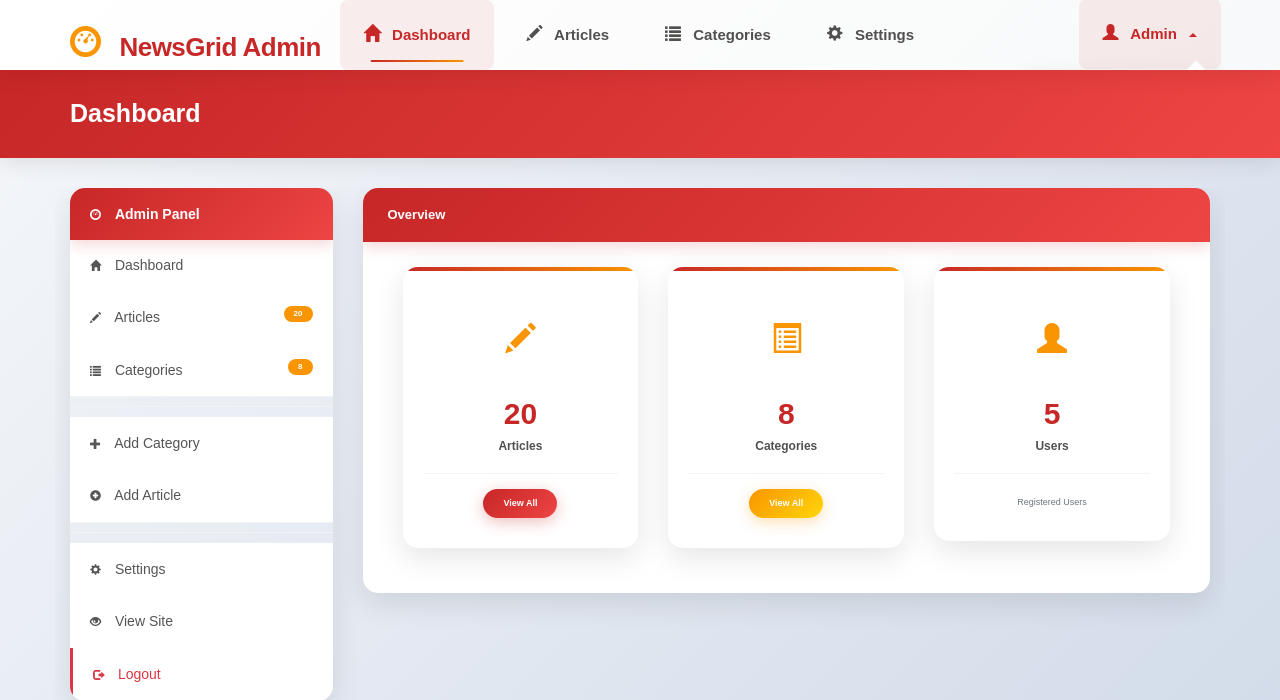
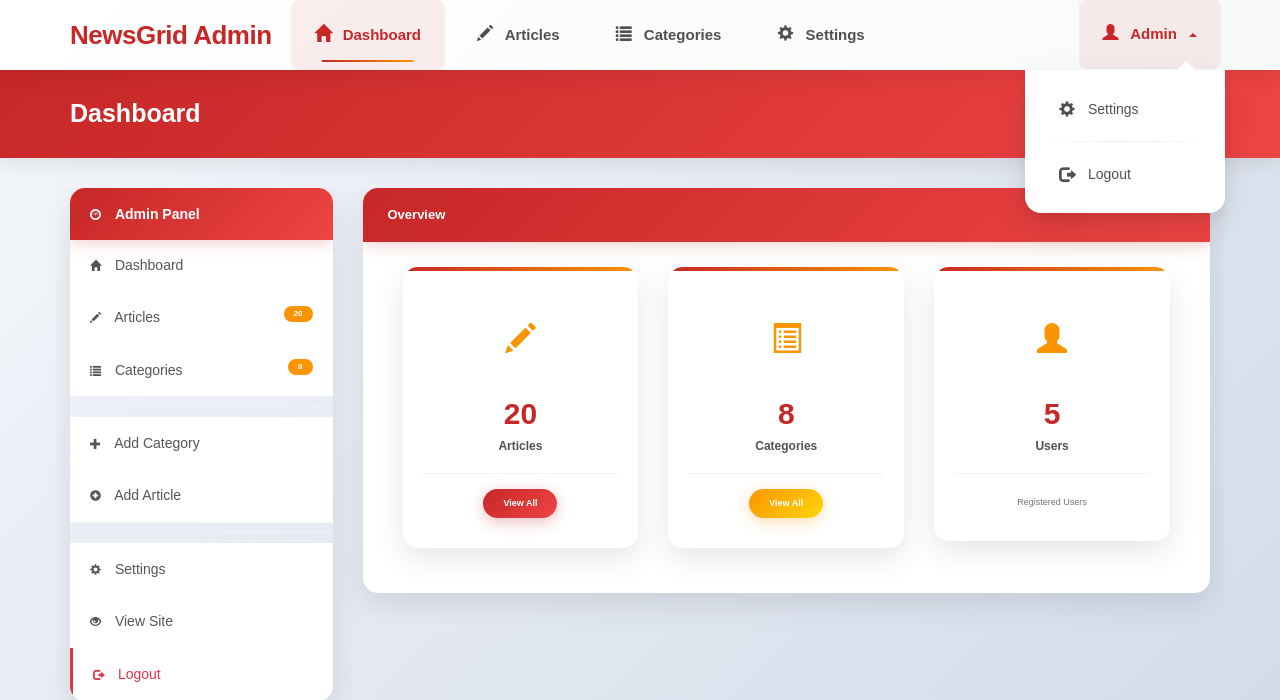
Before and after one commit to Mesayaaa/NewsPortal, a PHP site: page /admin/index.php in a window 1280 px wide, after a click on "Admin". Shown: the top 700 px of the page. Run offline with PHP 8.4, Linux system fonts and the light colour scheme; a user stored in the database is signed in; data comes from the database, SQL or seed files in the repository; some libraries are stand-ins or nearby versions.

Commit message:
`Refactor admin navigation and dropdown positioning`

```diff
--- a/admin/includes/nav.inc.php
+++ b/admin/includes/nav.inc.php
@@ -96,7 +96,6 @@ if (strpos($uri, "/change-password.php") != false) {
           <span class="icon-bar"></span>
         </button>
         <a class="navbar-brand" href="./index.php">
-          <i class="glyphicon glyphicon-dashboard"></i>
           NewsGrid Admin
         </a>
       </div>
--- a/assets/css/admin/style.css
+++ b/assets/css/admin/style.css
@@ -1131,26 +1131,34 @@ input[type="file"]:hover {
   border-radius: 16px;
   box-shadow: 0 15px 35px rgba(0, 0, 0, 0.1), 0 5px 15px rgba(0, 0, 0, 0.07);
   padding: 12px 0;
-  margin-top: 12px;
+  margin-top: 8px;
   background: white;
   min-width: 200px;
   backdrop-filter: blur(20px);
   border: 1px solid rgba(255, 255, 255, 0.2);
-  z-index: 9999 !important;
+  z-index: 10000 !important;
   position: absolute !important;
+  top: 100% !important;
+  right: 0 !important; /* Right align */
+  left: auto !important; /* Override Bootstrap's left */
+  transform: translateY(0) !important; /* Ensure proper positioning */
+  visibility: hidden;
+  opacity: 0;
+  transition: all 0.3s cubic-bezier(0.4, 0, 0.2, 1);
 }
 
 .navbar-nav .dropdown-menu::before {
   content: '';
   position: absolute;
   top: -8px;
-  right: 20px;
+  right: 30px; /* Adjusted to match right-aligned dropdown */
   width: 16px;
   height: 16px;
   background: white;
   transform: rotate(45deg);
   border-left: 1px solid rgba(0, 0, 0, 0.05);
   border-top: 1px solid rgba(0, 0, 0, 0.05);
+  z-index: 10001;
 }
 
 .navbar-nav .dropdown-menu li a {
@@ -1208,23 +1216,56 @@ input[type="file"]:hover {
 
 /* Dropdown Container */
 .navbar-nav .dropdown {
-  position: relative;
-  z-index: 9999;
+  position: relative; /* Keep relative positioning */
+  z-index: 10000;
 }
 
 .navbar-nav .open {
-  z-index: 9999 !important;
+  z-index: 10000 !important;
 }
 
 /* Ensure navbar has proper z-index hierarchy */
 .navbar {
-  z-index: 1040 !important;
+  z-index: 1050 !important; /* Increased z-index */
+  position: relative;
+  overflow: visible !important; /* Ensure dropdown is not clipped */
+}
+
+.navbar .container {
+  overflow: visible !important; /* Prevent container from clipping dropdown */
+  position: relative; /* Ensure container doesn't clip positioned elements */
+}
+
+.navbar .navbar-collapse {
+  overflow: visible !important; /* Prevent collapse from clipping dropdown */
 }
 
 /* Fix for Bootstrap dropdown positioning */
 .dropdown-menu {
-  z-index: 9999 !important;
+  z-index: 10000 !important;
   position: absolute !important;
+}
+
+/* Show dropdown when open */
+.navbar-nav .open .dropdown-menu {
+  visibility: visible !important;
+  opacity: 1 !important;
+  transform: translateY(0) !important;
+}
+
+/* Ensure dropdown appears above all other content */
+body {
+  overflow-x: visible !important;
+}
+
+#main, .container-fluid, .panel {
+  position: relative;
+  z-index: 1;  /* Lower than dropdown */
+}
+
+/* Override Bootstrap's dropdown display */
+.navbar-nav .dropdown-menu {
+  display: block !important; /* Always display, use opacity for show/hide */
 }
 
 /* Ensure main content sections don't interfere with dropdown */
```
Also changed, not shown: assets/js/admin/admin-enhancements.js (+51 -0 lines).
